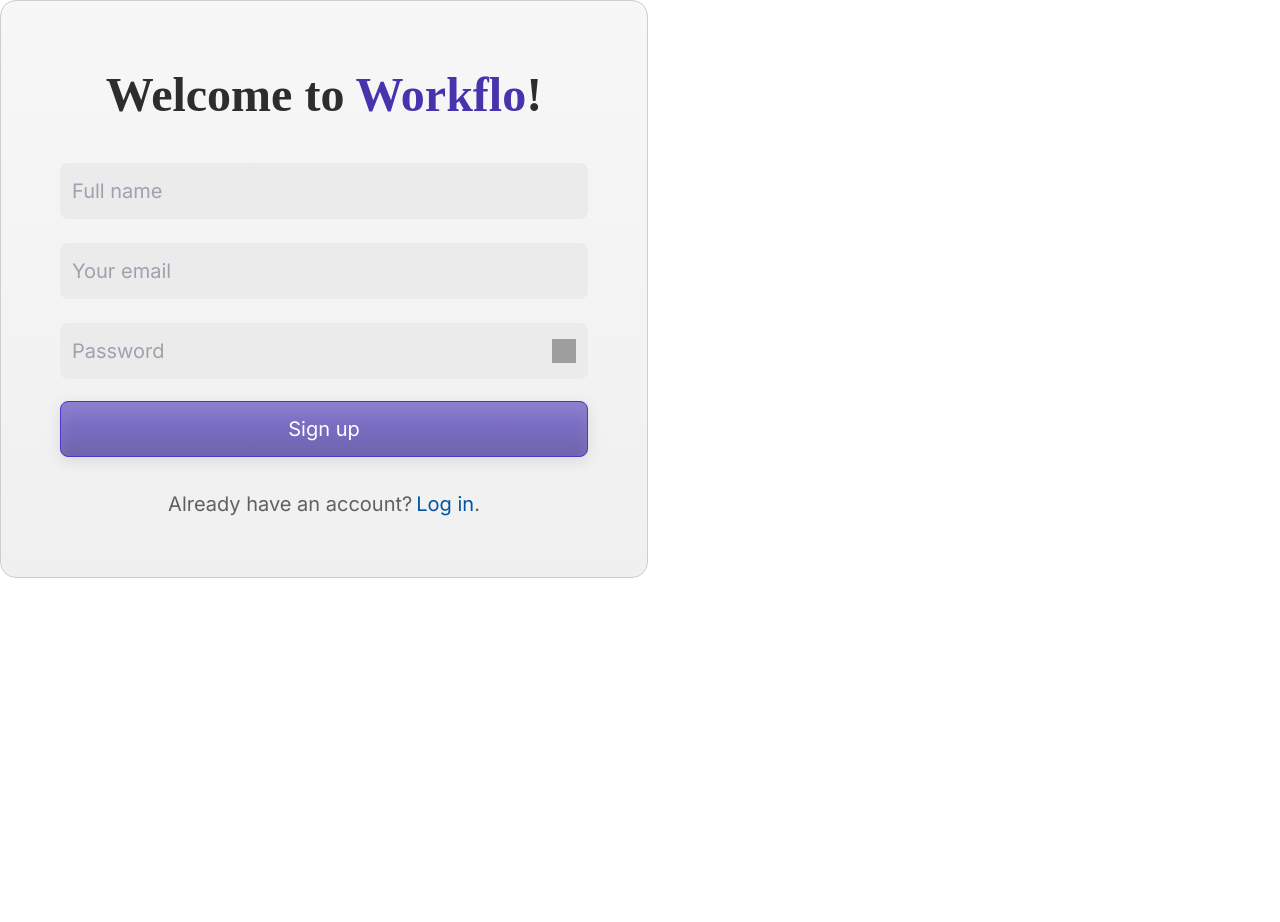
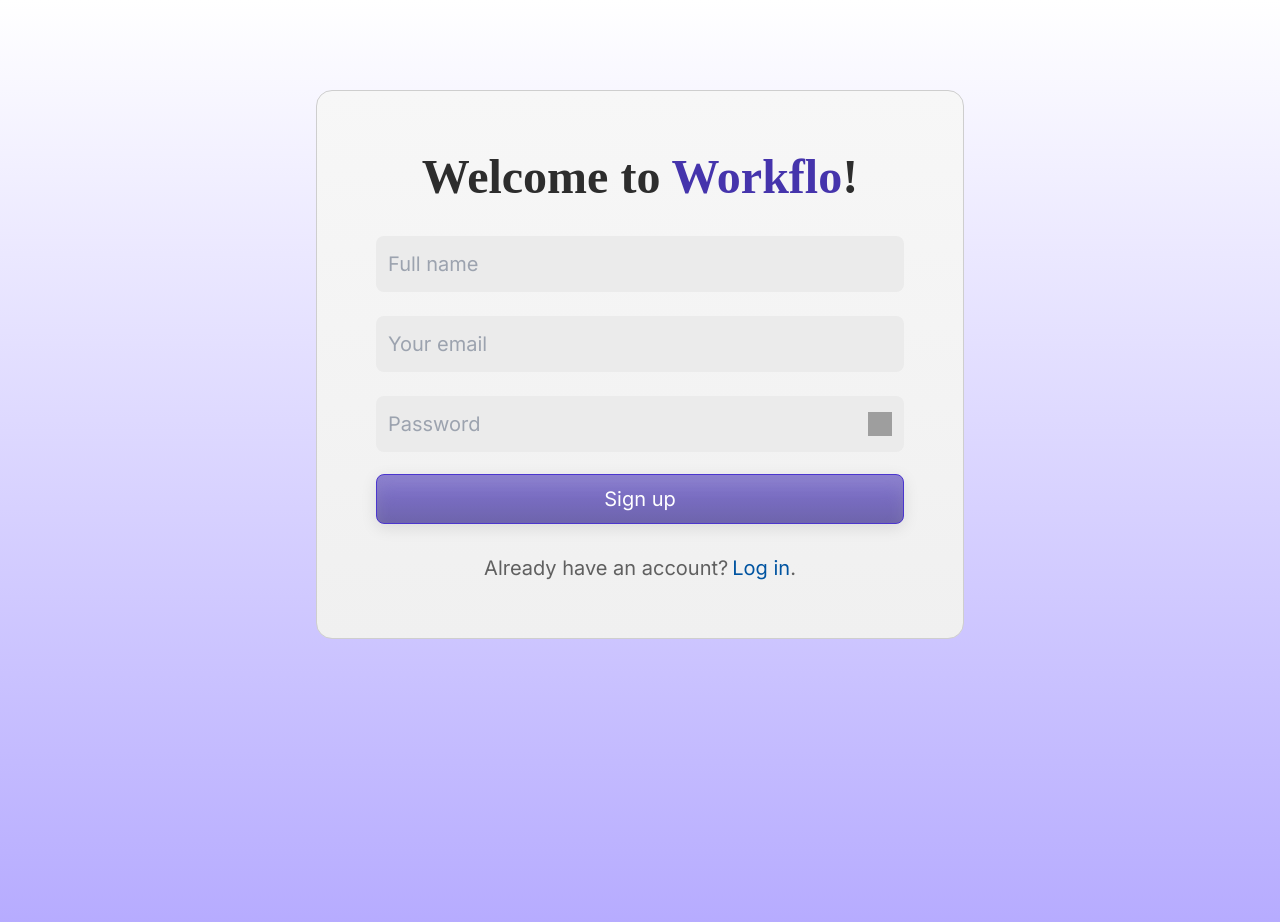
Before and after one commit to shwetaa94/task-manager, a Next.js app in the folder client/: page /register in a window 1280 px wide. Shown: the top 922 px of the page. Before the commit the page ends 800 px from the top, so only its background shows below. Built offline with nearby package versions, Linux system fonts and the light colour scheme; grey boxes are pictures that could not be loaded.

Commit message:
center page

```diff
--- a/client/src/app/login/page.tsx
+++ b/client/src/app/login/page.tsx
@@ -3,7 +3,7 @@
 
 const LoginPage = () => {
   return (
-    <div>
+    <div className="w-full relative [background:linear-gradient(180deg,_#fff,_#afa3ff)] overflow-hidden flex flex-row items-start justify-center pt-[90px] px-5 pb-[378px] box-border leading-[normal] tracking-[normal]">
         <Login/>
     </div>
   )
--- a/client/src/app/register/page.tsx
+++ b/client/src/app/register/page.tsx
@@ -3,7 +3,7 @@
 
 const RegisterPage = () => {
   return (
-    <div>
+    <div className="w-full relative [background:linear-gradient(180deg,_#fff,_#afa3ff)] overflow-hidden flex flex-row items-start justify-center pt-[90px] px-5 pb-[378px] box-border leading-[normal] tracking-[normal]">
         <Register/>
     </div>
   )
```
